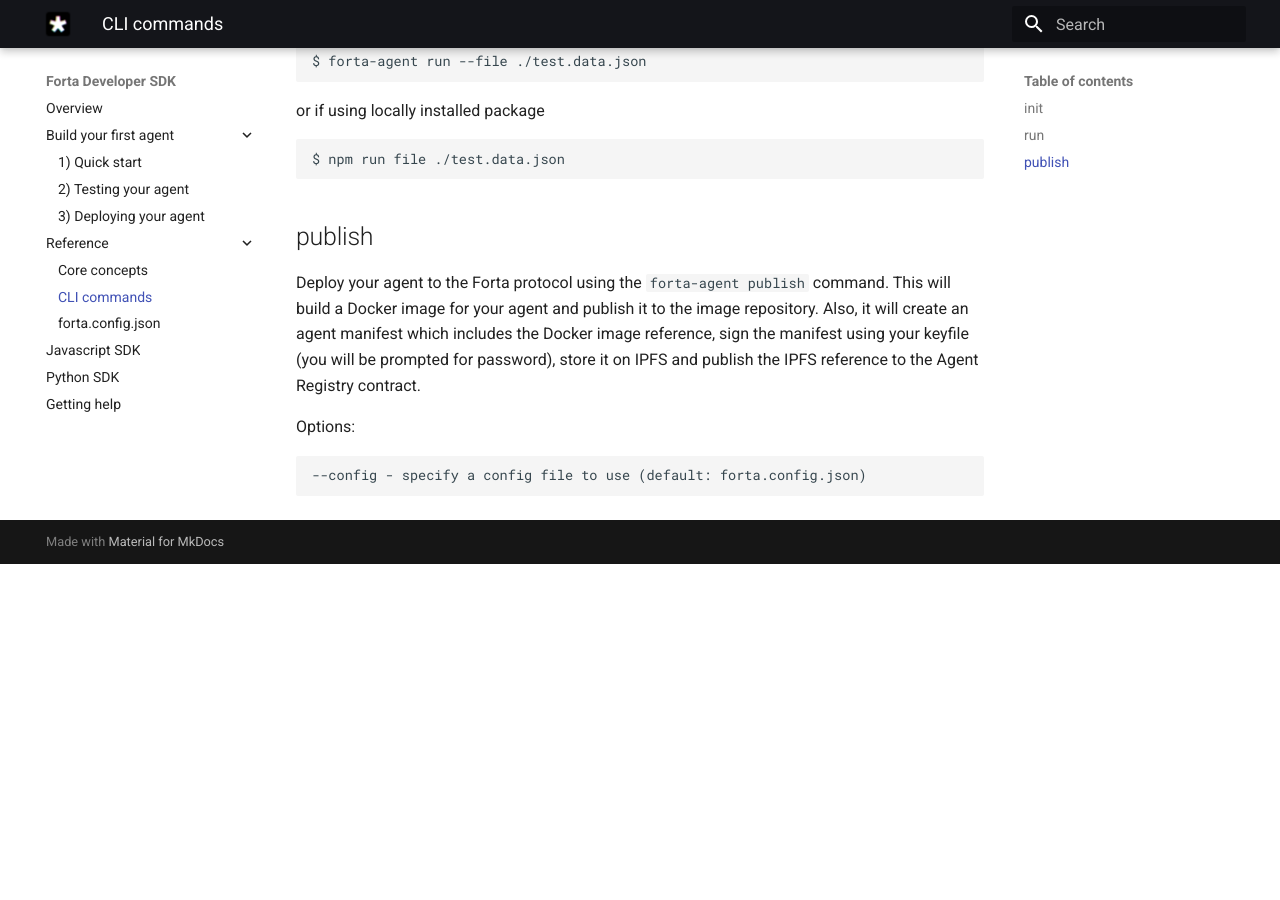
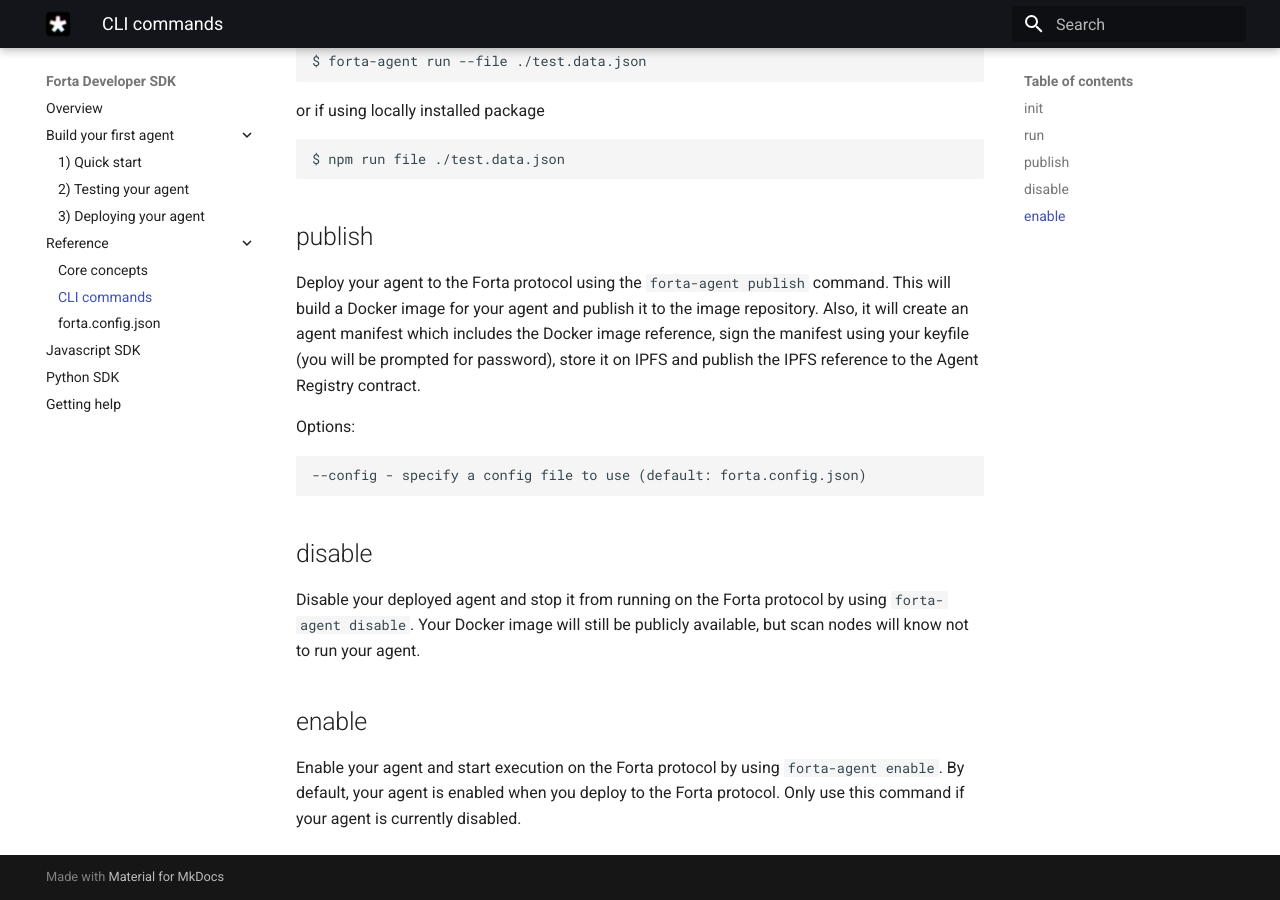
Before and after one commit to forta-network/docs, an MkDocs documentation site: the page built from docs/cli.md, in a window 1280 px wide and 900 px high, scrolled down 1924 px. Built offline with MkDocs 1.6.1 and Material for MkDocs 9.7.7, drawn with Linux system fonts in a browser that asks for light colours; before the commit the page ends 2488 px from its top, so only the background shows below that.

Commit message:
add enable/disable commands

````diff
--- a/docs/cli.md
+++ b/docs/cli.md
@@ -103,3 +103,11 @@
 ```
 --config - specify a config file to use (default: forta.config.json)
 ```
+
+## disable
+
+Disable your deployed agent and stop it from running on the Forta protocol by using `forta-agent disable`. Your Docker image will still be publicly available, but scan nodes will know not to run your agent.
+
+## enable
+
+Enable your agent and start execution on the Forta protocol by using `forta-agent enable`. By default, your agent is enabled when you deploy to the Forta protocol. Only use this command if your agent is currently disabled.
````
Also changed, not shown: docs/index.md (+3 -3 lines).
